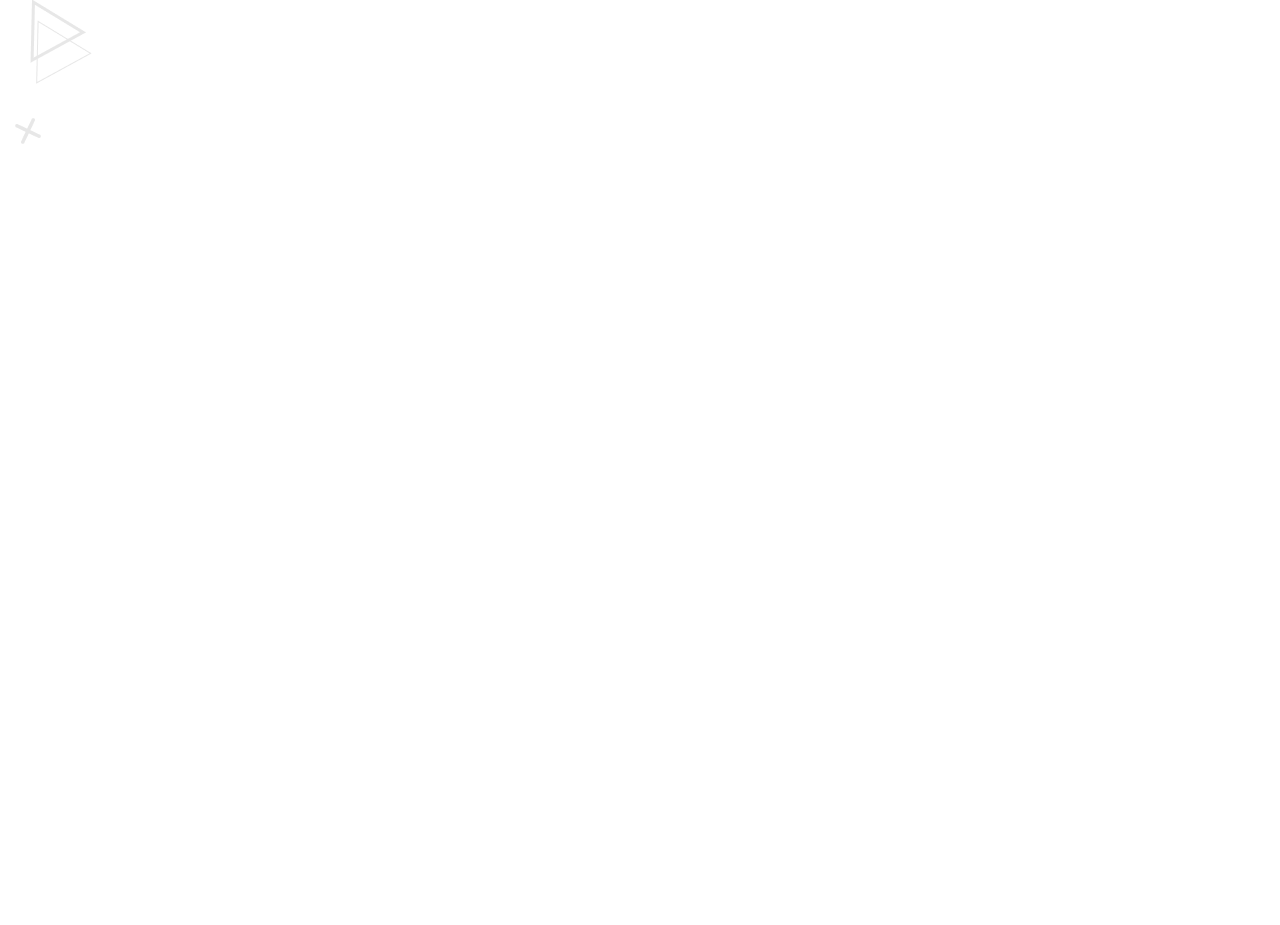
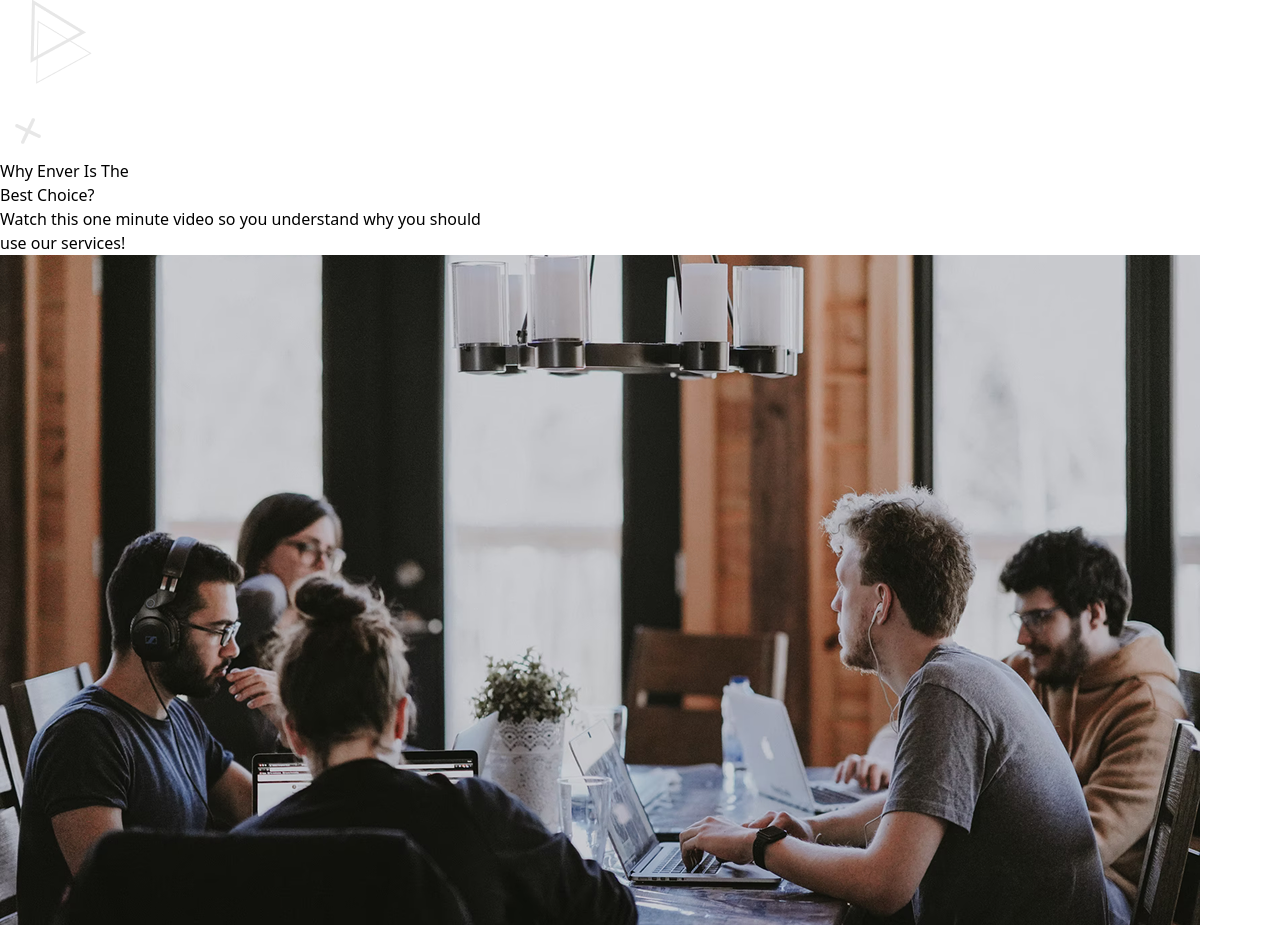
Before and after one commit to 11111Asif/build-your-awesome-project, a React (Vite) app: page / in a window 1280 px wide. Shown: the part 2287-3212 px from the top of the page. Before the commit the page ends 2446 px from the top, so only its background shows below. Built offline with nearby package versions, Linux system fonts and the light colour scheme.

Commit message:
added to choice component

```diff
--- /dev/null
+++ b/src/components/Choice/Choice.jsx
@@ -0,0 +1,15 @@
+import image4 from '../../assets/image 4.png'
+
+const Choice = () => {
+    return (
+        <div className="bg-base-200 h-[860px] py-16 px-16">
+            <div className="flex">
+                <h1 className="text-4xl w-[588px] h-[140px]">Why Enver Is The<br/> Best Choice?</h1>
+                <p className="w-[588px] h-[88px]">Watch this one minute video so you understand why you should<br/> use our services!</p>
+            </div>
+            <img className='h-[670px]' src={image4} alt="" />
+        </div>
+    );
+};
+
+export default Choice;
--- a/src/components/Home/Home.jsx
+++ b/src/components/Home/Home.jsx
@@ -1,4 +1,5 @@
 import Banner from "../Banner/Banner";
+import Choice from "../Choice/Choice";
 import Header from "../Header/Header";
 
 
@@ -7,6 +8,7 @@ const Home = () => {
         <div>
             <Header></Header>
             <Banner></Banner>
+            <Choice></Choice>
         </div>
     );
 };
```
